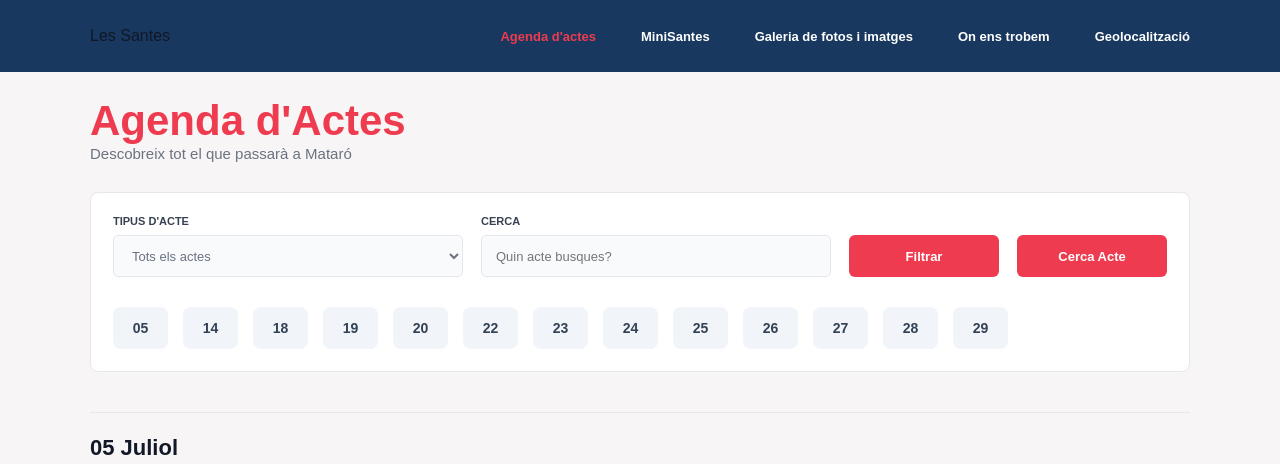
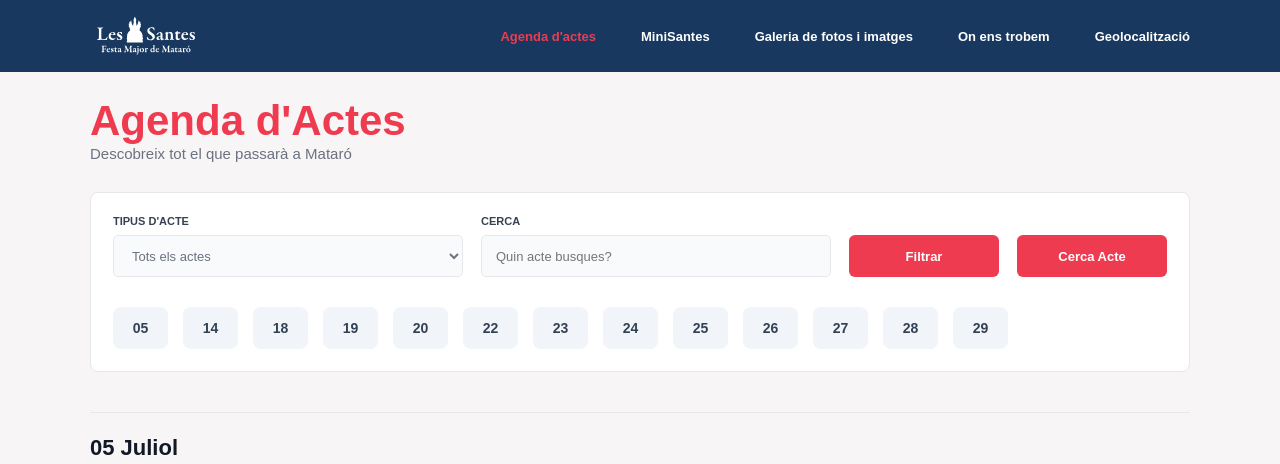
Before and after one commit to polvillagrasa/lessantes, a plain HTML site: page agenda.html in a window 1280 px wide. Shown: the top 464 px of the page. Drawn offline with Linux system fonts and the light colour scheme.

Commit message:
retocs x4

```diff
--- a/agenda.html
+++ b/agenda.html
@@ -4,6 +4,8 @@
   <meta charset="UTF-8">
   <meta name="viewport" content="width=device-width, initial-scale=1.0">
   <title>Agenda d'Actes | Les Santes</title>
+
+  <link rel="icon" type="image/jpg" href="img/buscador.jpg">
 
   <link rel="stylesheet" href="css/style.css">
   <link rel="stylesheet" href="css/agenda.css">
@@ -12,7 +14,9 @@
 
 <header>
   <nav class="navbar">
-    <a href="index.html" class="logo">Les Santes</a>
+    <a href="index.html" class="logo">
+      <img src="img/logo.svg" alt="Logo Les Santes">
+    </a>
 
     <button class="menu-btn" id="menuBtn">☰</button>
 
```
Also changed, not shown: galeria.html (+5 -1 lines), geolocalitzacio.html (+5 -1 lines), index.html (+2 -0 lines), minisantes.html (+5 -1 lines), on-ens-trobem.html (+5 -1 lines).
